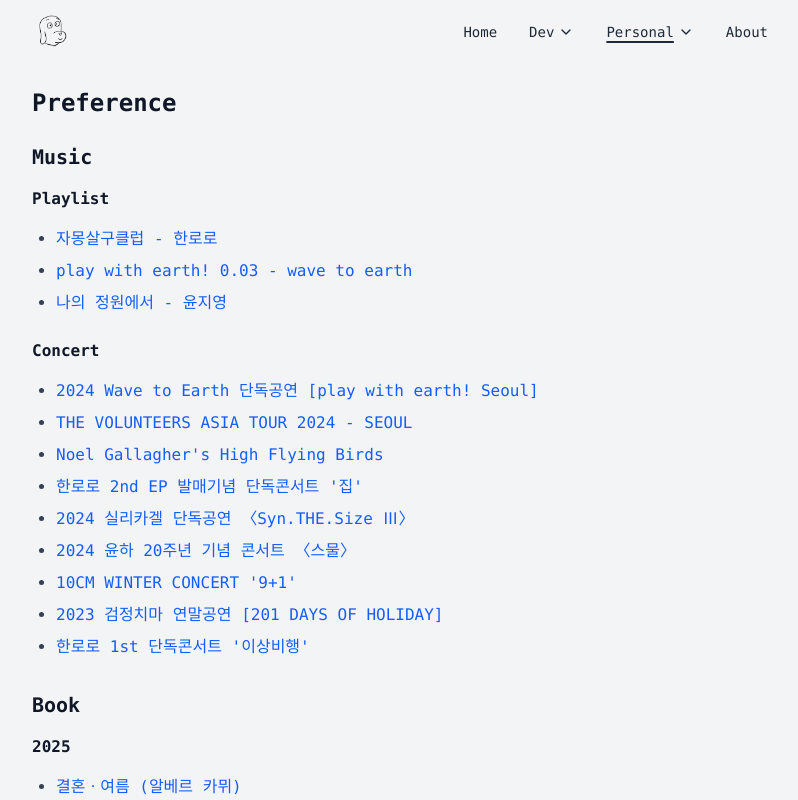
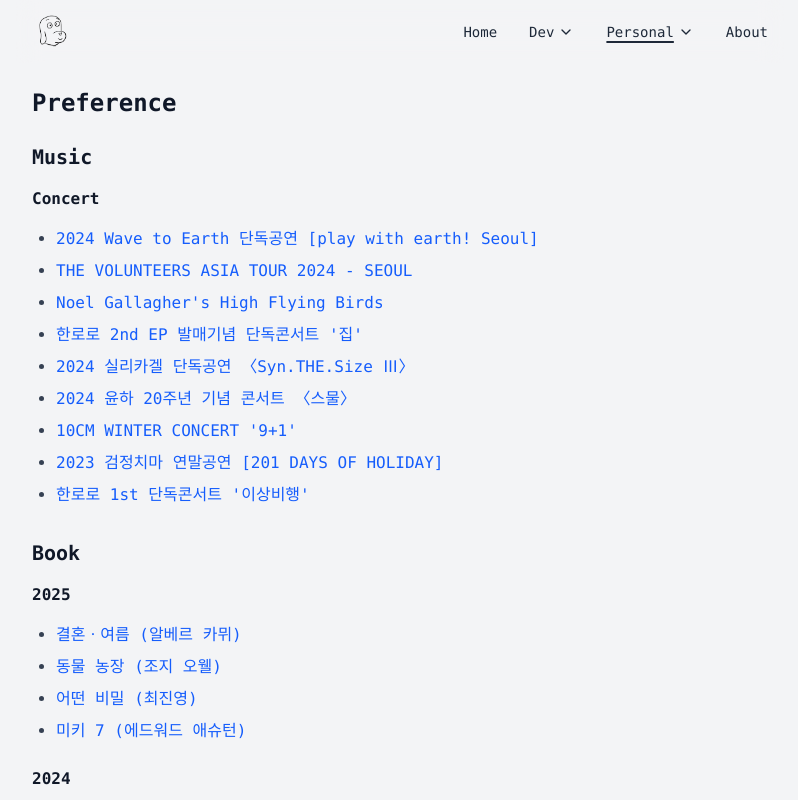
Before and after one commit to jamongsalguclub/wookhyung.dev, a Next.js app: page /preference in a window 1280 px wide. Shown: the top 800 px of the page, without its empty margins (240-1038 px from the left). Built offline with nearby package versions, Linux system fonts and the light colour scheme; what @bprogress/next would draw is missing.

Commit message:
refactor: 플레이리스트 섹션 제거

```diff
--- a/src/app/preference/const/preference.ts
+++ b/src/app/preference/const/preference.ts
@@ -14,21 +14,6 @@ export interface Book {
   author: string;
   link: string;
 }
-
-export const PLAYLISTS: Link[] = [
-  {
-    title: '자몽살구클럽 - 한로로',
-    link: 'https://open.spotify.com/album/2DV7iVJ7L5DRQijgjyqLyQ',
-  },
-  {
-    title: 'play with earth! 0.03 - wave to earth',
-    link: 'https://open.spotify.com/album/527e8WrlMvJBEmlmt7kJCj',
-  },
-  {
-    title: '나의 정원에서 - 윤지영',
-    link: 'https://open.spotify.com/album/5eptzTFZfkY4V2LtbnDE5d',
-  },
-];
 
 export const CONCERTS: Link[] = [
   {
--- a/src/app/preference/page.tsx
+++ b/src/app/preference/page.tsx
@@ -5,7 +5,6 @@ import {
   CONCERTS,
   INTERESTS,
   MOVIES,
-  PLAYLISTS,
 } from '@/app/preference/const/preference';
 import { siteConfig } from '@/shared/config/site';
 import { PageTitle } from '@/shared/ui/page-title';
@@ -30,26 +29,7 @@ export default function PreferencePage() {
       <PageTitle title="Preference" />
 
       <section>
-        <div className="mb-6">
-          <h2 className="text-xl font-bold text-gray-900 mb-4">Music</h2>
-          <h3 className="text-base font-semibold text-gray-900 mb-4">
-            Playlist
-          </h3>
-          <ul className="list-disc ml-6 space-y-2">
-            {PLAYLISTS.map((playlist) => (
-              <li className="text-gray-700" key={playlist.title}>
-                <a
-                  href={playlist.link}
-                  target="_blank"
-                  rel="noopener noreferrer"
-                  className="text-blue-600 hover:underline inline-flex items-center gap-1"
-                >
-                  {playlist.title}
-                </a>
-              </li>
-            ))}
-          </ul>
-        </div>
+        <h2 className="text-xl font-bold text-gray-900 mb-4">Music</h2>
         <div className="mb-6">
           <h3 className="text-base font-semibold text-gray-900 mb-4">
             Concert
```
